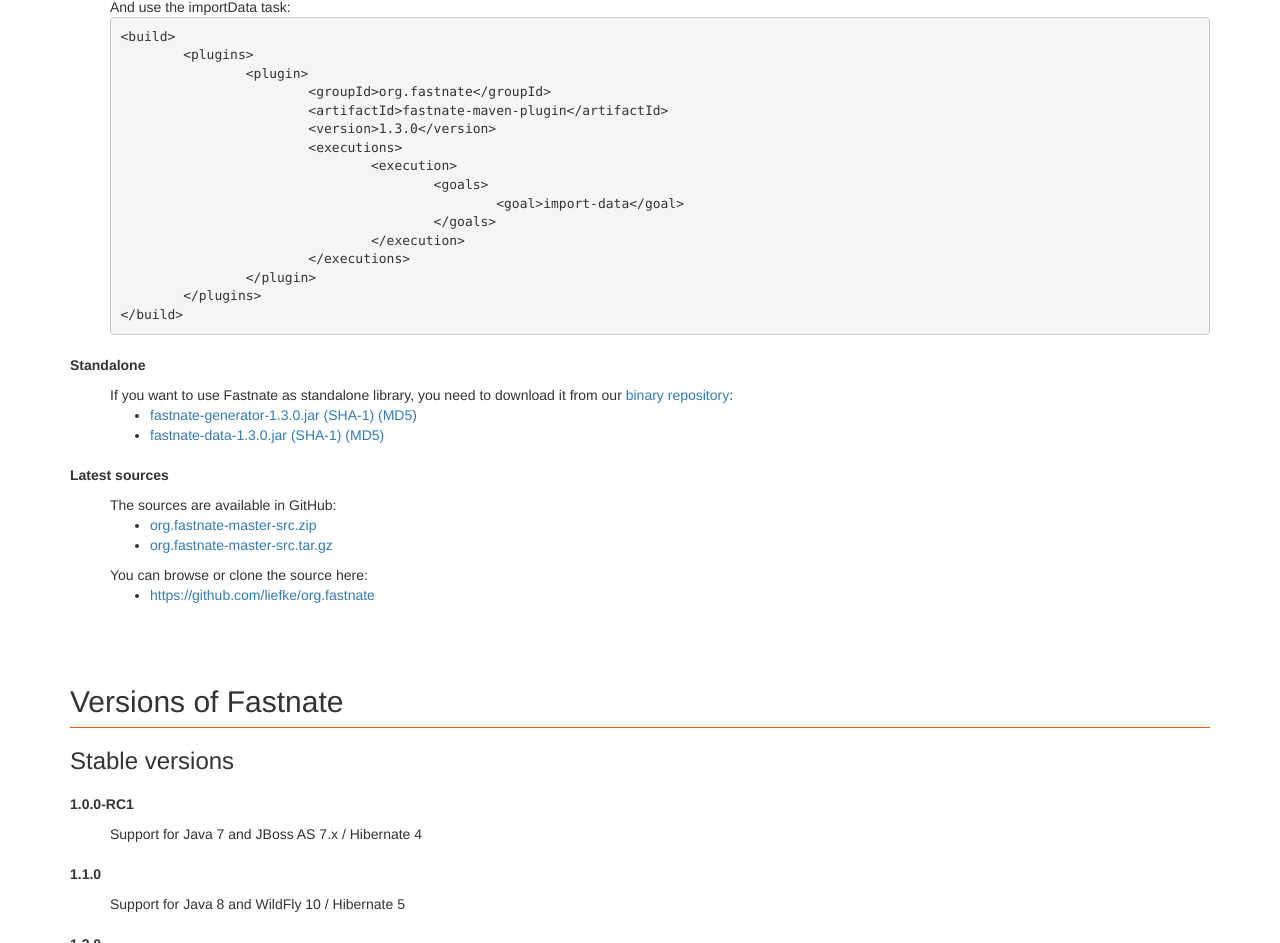
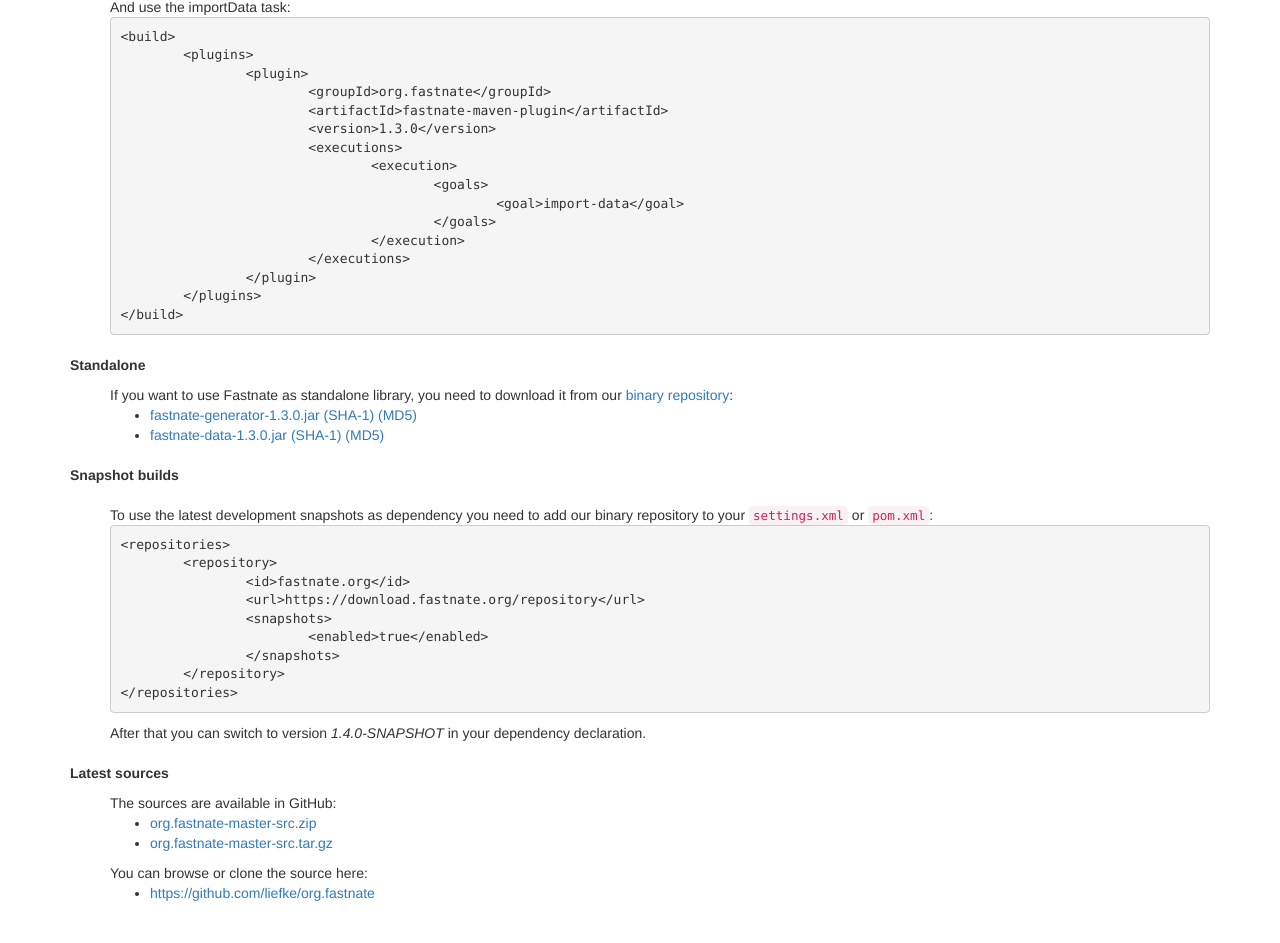
Before and after one commit to liefke/org.fastnate, a plain HTML site: page index.html in a window 1280 px wide. Shown: the part 3706-4649 px from the top of the page. Drawn offline with Linux system fonts and the light colour scheme.

Commit message:
Include snapshot repository to download section

```diff
--- a/index.html
+++ b/index.html
@@ -209,32 +209,18 @@
 		<ul class="list-group">
 			<li class="list-group-item"><a href="https://github.com/liefke/org.fastnate/wiki/FirstSteps">First
 					steps</a></li>
-			<li class="list-group-item"><a href="https://github.com/liefke/org.fastnate/wiki/HOWTO">How-Tos</a>:
-				<ul>
-					<li><a href="https://github.com/liefke/org.fastnate/wiki/HOWTO#how-to-import-data-with-a-dataprovider">How
-							to import data with a DataProvider</a></li>
-					<li><a href="https://github.com/liefke/org.fastnate/wiki/HOWTO#how-to-import-data-from-csv-files">How
-							to import data from CSV files</a></li>
+			<li class="list-group-item"><a href="https://github.com/liefke/org.fastnate/wiki/HOWTO">How-Tos</a>:<ul>
+					<li><a href="https://github.com/liefke/org.fastnate/wiki/HOWTO#how-to-import-data-with-a-dataprovider">How to import data with a DataProvider</a></li>
+					<li><a href="https://github.com/liefke/org.fastnate/wiki/HOWTO#how-to-import-data-from-csv-files">How to import data from CSV files</a></li>
 				</ul></li>
-			<li class="list-group-item"><a href="https://github.com/liefke/org.fastnate/wiki/FAQ">FAQ</a>:
-				<ul>
-					<li><a href="https://github.com/liefke/org.fastnate/wiki/FAQ#what-type-of-databases-are-supported">What
-							type of databases are supported?</a></li>
-					<li><a href="https://github.com/liefke/org.fastnate/wiki/FAQ#which-jpa-implementations-are-supported">Which
-							JPA implementations are supported?</a></li>
-					<li><a href="https://github.com/liefke/org.fastnate/wiki/FAQ#which-jpa-features-are-supported">Which
-							JPA features are supported?</a></li>
-					<li><a
-						href="https://github.com/liefke/org.fastnate/wiki/FAQ#which-validators-are-applied-during-creation-of-sql">Which
-							validators are applied during creation of SQL?</a></li>
-					<li><a href="https://github.com/liefke/org.fastnate/wiki/FAQ#are-mapping-files-supported">Are
-							mapping files supported?</a></li>
-					<li><a
-						href="https://github.com/liefke/org.fastnate/wiki/FAQ#why-didnt-the-import-data-task-rewrite-my-sql-file-ive-changed-something-relevant">Why
-							didn't the import-data task rewrite my SQL file, I've changed something relevant?</a></li>
-					<li><a
-						href="https://github.com/liefke/org.fastnate/wiki/FAQ#im-missing-a-feature-in-fastnate-what-can-i-do-about-it">I'm
-							missing a feature in Fastnate. What can I do about it?</a></li>
+			<li class="list-group-item"><a href="https://github.com/liefke/org.fastnate/wiki/FAQ">FAQ</a>:<ul>
+					<li><a href="https://github.com/liefke/org.fastnate/wiki/FAQ#what-type-of-databases-are-supported">What type of databases are supported?</a></li>
+					<li><a href="https://github.com/liefke/org.fastnate/wiki/FAQ#which-jpa-implementations-are-supported">Which JPA implementations are supported?</a></li>
+					<li><a href="https://github.com/liefke/org.fastnate/wiki/FAQ#which-jpa-features-are-supported">Which JPA features are supported?</a></li>
+					<li><a href="https://github.com/liefke/org.fastnate/wiki/FAQ#which-validators-are-applied-during-creation-of-sql">Which validators are applied during creation of SQL?</a></li>
+					<li><a href="https://github.com/liefke/org.fastnate/wiki/FAQ#are-mapping-files-supported">Are mapping files supported?</a></li>
+					<li><a href="https://github.com/liefke/org.fastnate/wiki/FAQ#why-didnt-the-import-data-task-rewrite-my-sql-file-ive-changed-something-relevant">Why didn't the import-data task rewrite my SQL file, I've changed something relevant?</a></li>
+					<li><a href="https://github.com/liefke/org.fastnate/wiki/FAQ#im-missing-a-feature-in-fastnate-what-can-i-do-about-it">I'm missing a feature in Fastnate. What can I do about it?</a></li>
 				</ul></li>
 		</ul>
 
@@ -328,7 +314,7 @@
 			<dt>Standalone</dt>
 			<dd>
 				If you want to use Fastnate as standalone library, you need to download it from our <a
-					href="http://download.fastnate.org/repository/">binary repository</a>:
+					href="https://download.fastnate.org/repository/">binary repository</a>:
 				<ul>
 					<li><a
 						href="https://download.fastnate.org/repository/org/fastnate/fastnate-generator/1.3.0/fastnate-generator-1.3.0.jar">fastnate-generator-1.3.0.jar</a>
@@ -338,13 +324,29 @@
 						href="https://download.fastnate.org/repository/org/fastnate/fastnate-generator/1.3.0/fastnate-generator-1.3.0.jar.md5">(MD5)</a>
 					</li>
 					<li><a
-						href="http://download.fastnate.org/repository/org/fastnate/fastnate-data/1.3.0/fastnate-data-1.3.0.jar">fastnate-data-1.3.0.jar</a>
+						href="https://download.fastnate.org/repository/org/fastnate/fastnate-data/1.3.0/fastnate-data-1.3.0.jar">fastnate-data-1.3.0.jar</a>
 						<a
-						href="http://download.fastnate.org/repository/org/fastnate/fastnate-data/1.3.0/fastnate-data-1.3.0.jar.sha1">(SHA-1)</a>
+						href="https://download.fastnate.org/repository/org/fastnate/fastnate-data/1.3.0/fastnate-data-1.3.0.jar.sha1">(SHA-1)</a>
 						<a
-						href="http://download.fastnate.org/repository/org/fastnate/fastnate-data/1.3.0/fastnate-data-1.3.0.jar.md5">(MD5)</a>
+						href="https://download.fastnate.org/repository/org/fastnate/fastnate-data/1.3.0/fastnate-data-1.3.0.jar.md5">(MD5)</a>
 					</li>
 				</ul>
+			</dd>
+			<dt>Snapshot builds<dt>
+			<dd>
+				To use the latest development snapshots as dependency you need to add our binary repository to your <code>settings.xml</code> or <code>pom.xml</code>:
+				<div class="highlight">
+					<pre>&lt;repositories>
+	&lt;repository>
+		&lt;id>fastnate.org&lt;/id>
+		&lt;url>https://download.fastnate.org/repository&lt;/url>
+		&lt;snapshots>
+			&lt;enabled>true&lt;/enabled>
+		&lt;/snapshots>
+	&lt;/repository>
+&lt;/repositories></pre>
+				</div>
+				After that you can switch to version <em>1.4.0-SNAPSHOT</em> in your dependency declaration.
 			</dd>
 			<dt>Latest sources</dt>
 			<dd>
```
